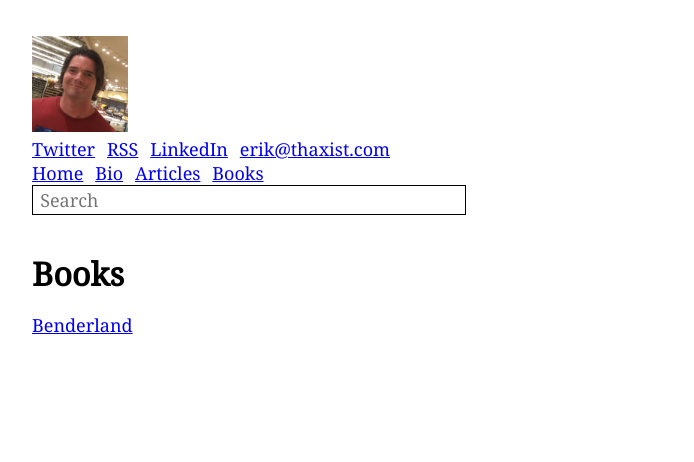
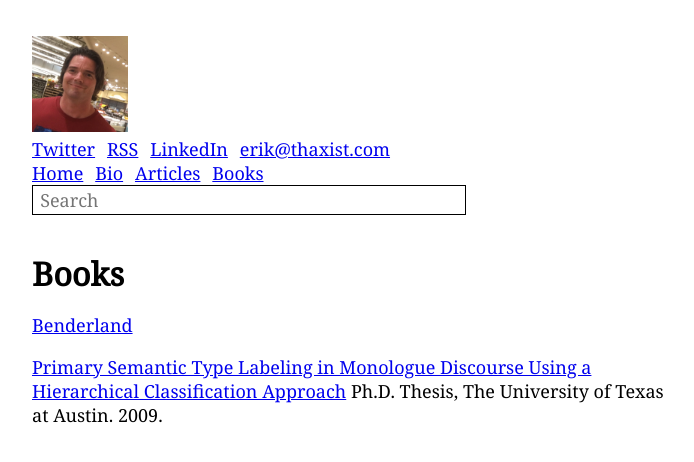
Before and after one commit to thaxist/thaxist.github.io, a Jekyll site: the page built from books.md, in a window 1280 px wide. Shown: the top 462 px of the page, without its empty margins (288-982 px from the left). Built offline with Jekyll 4.4.1, drawn with Linux system fonts in a browser that asks for light colours.

Commit message:
Update books.md

```diff
--- a/books.md
+++ b/books.md
@@ -5,3 +5,6 @@ permalink: /books.html
 ---
 
 [Benderland](http://amzn.to/2bEYnGW)
+
+[Primary Semantic Type Labeling in Monologue Discourse Using a Hierarchical Classification Approach](https://repositories.lib.utexas.edu/handle/2152/ETD-UT-2009-12-636)
+Ph.D. Thesis, The University of Texas at Austin.  2009.
```
